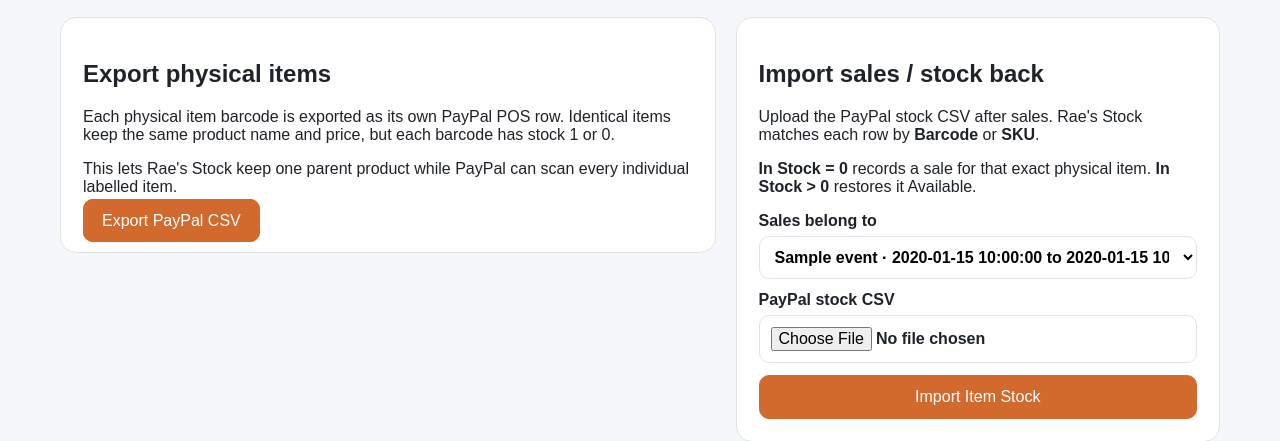
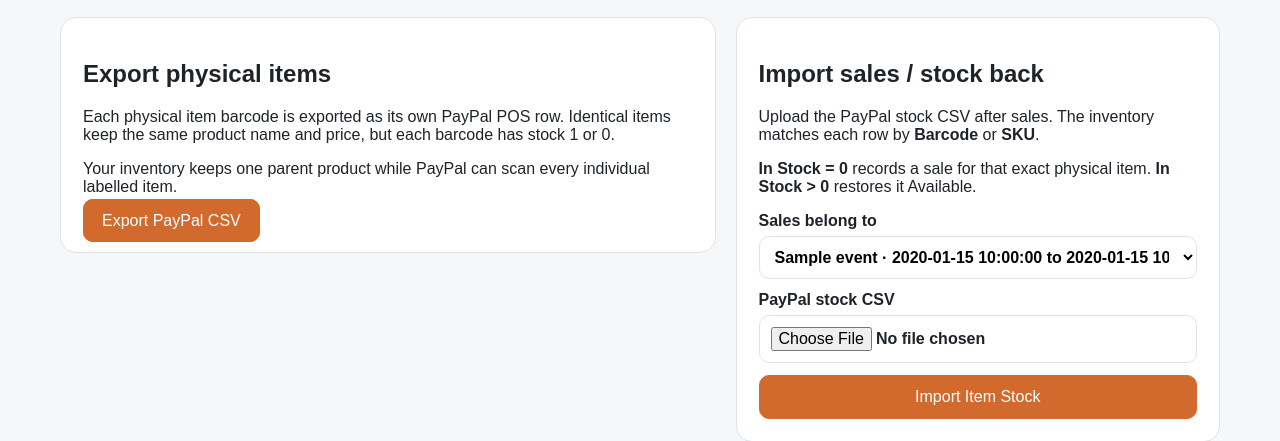
Before and after one commit to adamrfreeman644/raes-bits-and-bobbins-stock, a Flask app: template app/templates/paypal.html in a window 1280 px wide. Shown: the part 147-588 px from the top of the page. Run offline with Flask 3, Linux system fonts and the light colour scheme; the template is opened without the code that fills it: most values are stand-ins (such as "Sample title", 1, 10 or a date in 2020).

Commit message:
Make PayPal page workspace neutral

```diff
--- a/app/templates/paypal.html
+++ b/app/templates/paypal.html
@@ -1,17 +1,17 @@
 {% extends 'base.html' %}
-{% block title %}PayPal POS{% endblock %}
+{% block title %}PayPal POS · {{ business_name }}{% endblock %}
 {% block content %}
 <div class="page-head"><a class="btn" href="{{ url_for('index') }}">← Inventory</a><h1>PayPal POS</h1></div>
 <div class="detail-layout">
 <section class="product-info">
   <h2>Export physical items</h2>
   <p>Each physical item barcode is exported as its own PayPal POS row. Identical items keep the same product name and price, but each barcode has stock 1 or 0.</p>
-  <p>This lets Rae's Stock keep one parent product while PayPal can scan every individual labelled item.</p>
+  <p>Your inventory keeps one parent product while PayPal can scan every individual labelled item.</p>
   <a class="btn primary big" href="{{ url_for('paypal_export') }}">Export PayPal CSV</a>
 </section>
 <section class="product-info">
   <h2>Import sales / stock back</h2>
-  <p>Upload the PayPal stock CSV after sales. Rae's Stock matches each row by <strong>Barcode</strong> or <strong>SKU</strong>.</p>
+  <p>Upload the PayPal stock CSV after sales. The inventory matches each row by <strong>Barcode</strong> or <strong>SKU</strong>.</p>
   <p><strong>In Stock = 0</strong> records a sale for that exact physical item. <strong>In Stock &gt; 0</strong> restores it Available.</p>
   <form class="stack-form" method="post" action="{{ url_for('paypal_import') }}" enctype="multipart/form-data">
     <label>Sales belong to<select name="event_id"><option value="">Automatic / no specific event</option>{% for e in events or [] %}<option value="{{ e.id }}" {{ 'selected' if active_event and active_event.id == e.id }}>{{ e.name }} · {{ e.start_date }} to {{ e.end_date }}</option>{% endfor %}</select></label>
```
